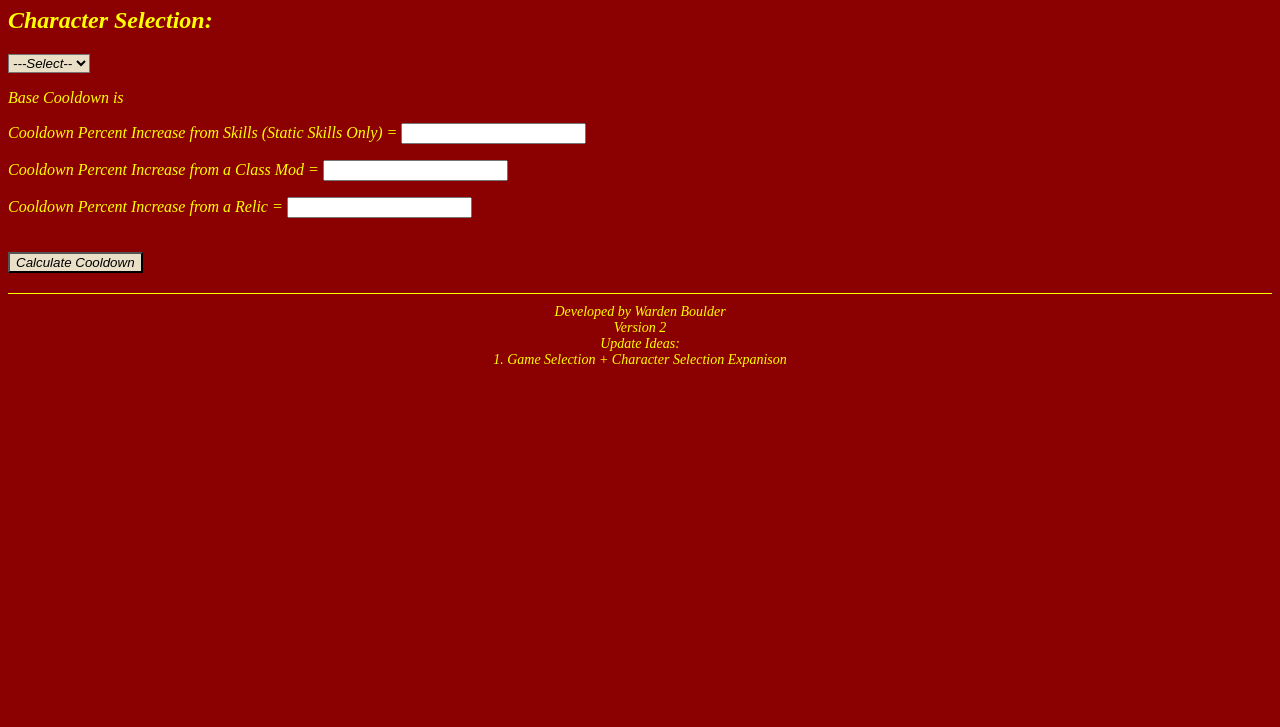
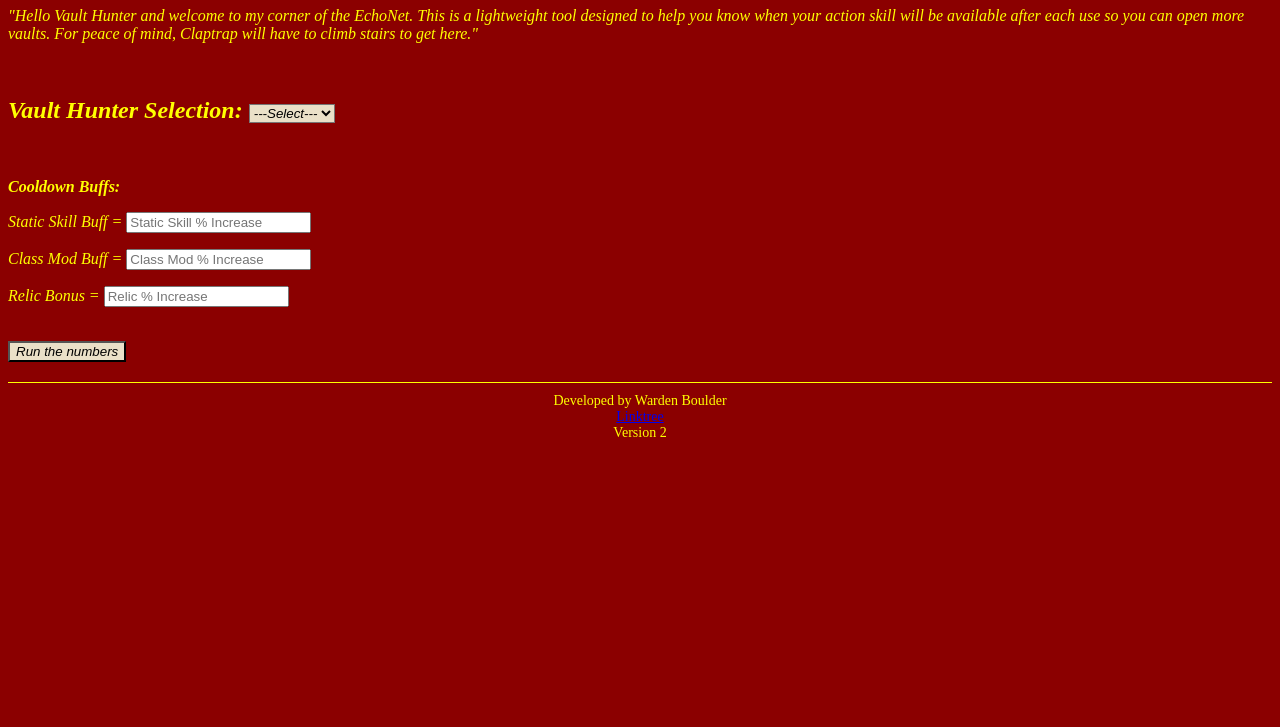
Before and after one commit to Warden-Boulder/Borderlands-2-Cooldown-Website, a plain HTML site: page index.html in a window 1280 px wide. Shown: the part 73-800 px from the top of the page. Drawn offline with Linux system fonts and the light colour scheme.

Commit message:
Update index.html

```diff
--- a/index.html
+++ b/index.html
@@ -4,33 +4,34 @@
   <link rel="stylesheet" href="style.css">
 </head>
 <body>
-  <h1>Borderlands 2 Action Skill Cooldown Calculator</h1>
-  <h2>Character Selection:</h2>
-  <select name="Character" id="character" onchange="toggleButtons()">
-    <option value="null">---Select--</option>
+  <header>
+    <h1><em>Borderlands 2 Cooldown Calculator</em></h1>
+    <p><em>"Hello Vault Hunter and welcome to my corner of the EchoNet. This is a lightweight tool designed to help you know when your action skill will be available after each use so you can open more vaults. For peace of mind, Claptrap will have to climb stairs to get here."</em></p>
+  </header><br>
+  <h2>Vault Hunter Selection:
+    <select name="Character" id="character" onchange="toggleButtons()">
+    <option value="null">---Select---</option>
     <option value="axton">Axton</option>
     <option value="gaige">Gaige</option>
     <option value="krieg">Krieg</option>
     <option value="maya">Maya</option>
     <option value="salvador">Salvador</option>
     <option value="zero">Zer0</option>
-  </select><br>
-  <p id="cooldown-text">Base Cooldown is</p>
+  </select></h2><br>
+  <p id="cooldown-text"></p>
   <input type="number" id="action" style="display: none;">
-  <p>Cooldown Percent Increase from Skills (Static Skills Only) = <input type="number" id="skills"></input></p>
-  <p>Cooldown Percent Increase from a Class Mod = <input type="number" id="class_mod"></input></p>
-  <p>Cooldown Percent Increase from a Relic = <input type="number" id="relic"> </input></p><br>
-  <button id = "calculate" onclick="CalculateTotal()"> Calculate Cooldown</button><br>
+  <p class="underline"><em><strong>Cooldown Buffs:</strong></em></p>
+  <p>Static Skill Buff = <input type="number" id="skills" placeholder="Static Skill % Increase"></input></p>
+  <p>Class Mod Buff = <input type="number" id="class_mod" placeholder ="Class Mod % Increase"></input></p>
+  <p>Relic Bonus = <input type="number" id="relic" placeholder="Relic % Increase"> </input></p><br>
+  <button id = "calculate" onclick="CalculateTotal()">Run the numbers</button><br>
   <div id="results"></div>
-  <script src="script.js"></script>
-  <script src="toggle.js"></script>
+  <script src="calculate.js"></script>
+  <script src="selection.js"></script>
   <footer>
-    <em>
       Developed by Warden Boulder<br>
-    Version 2<br>
-    Update Ideas:<br>
-      1. Game Selection + Character Selection Expanison
-    </em>
+      <a href="https://linktr.ee/no13boulder">Linktree</a><br>
+      Version 2<br>
   </footer>
 </body>
 </html>
```
